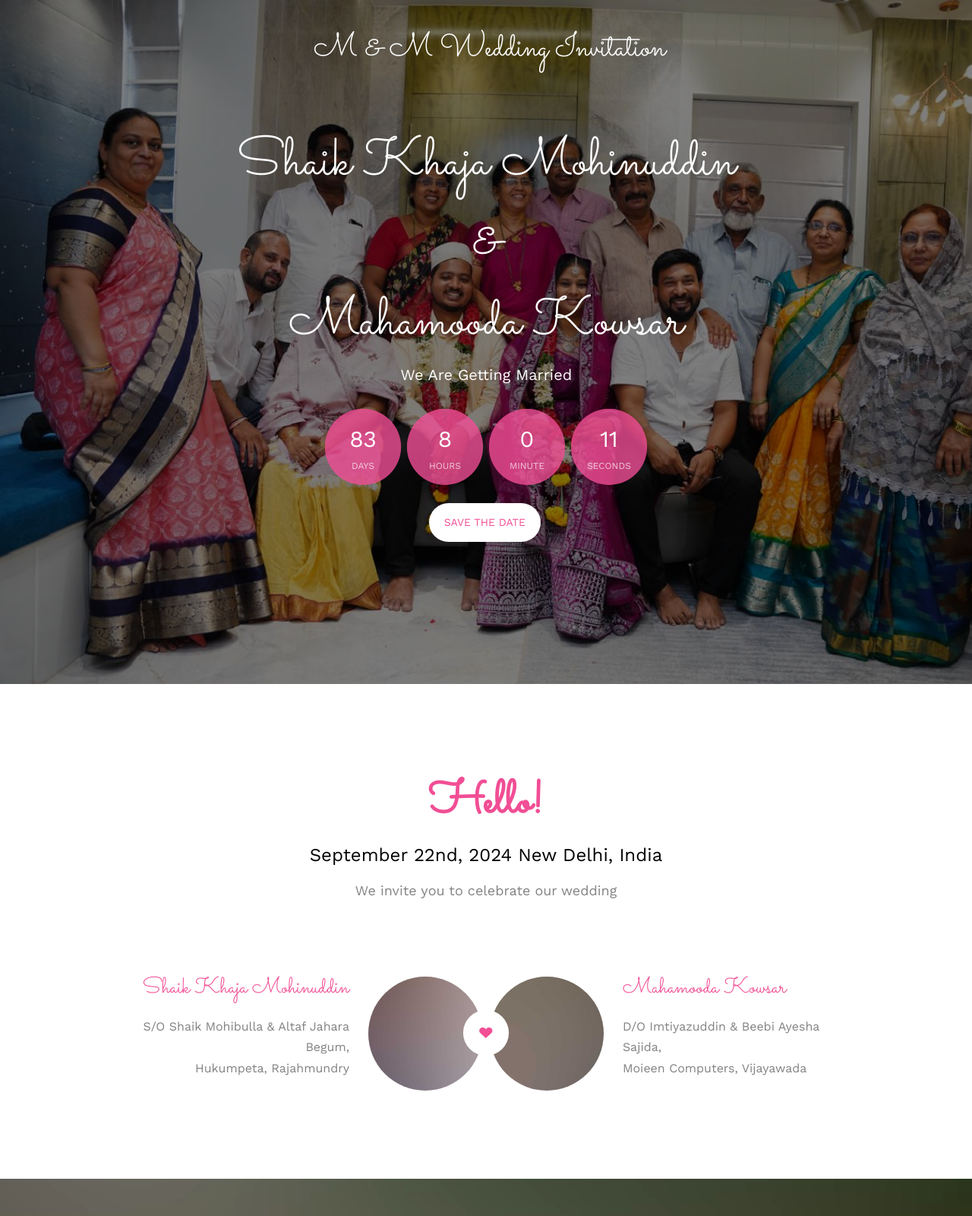
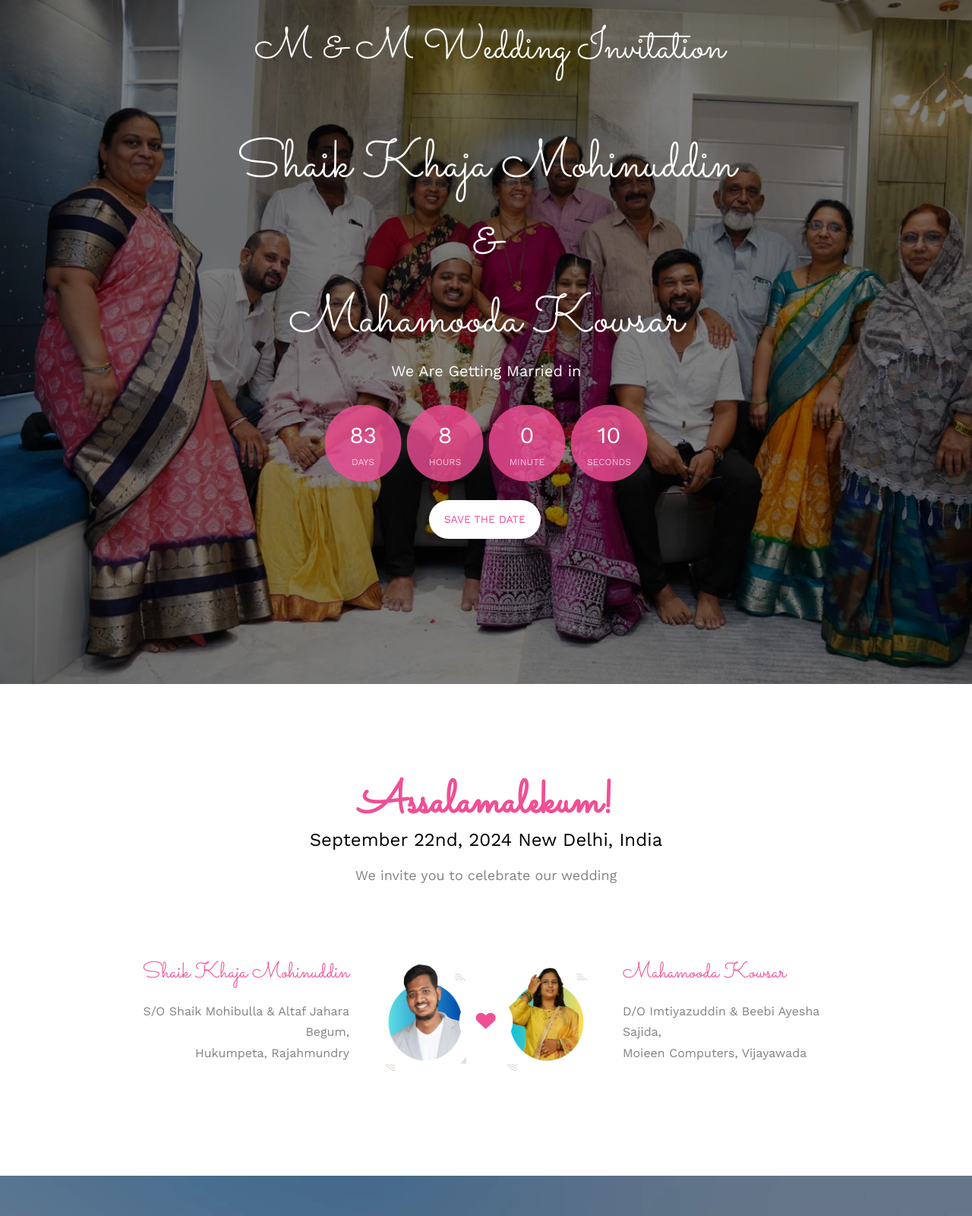
Before and after one commit to ajmeer29/mandm, a plain HTML site: page index.html in a window 1280 px wide. Shown: the top 1600 px of the page at 76% size. Drawn offline with nearby package versions, Linux system fonts and the light colour scheme; files whose address does not match are found by name.

Commit message:
recent_changes

```diff
--- a/css/style.css
+++ b/css/style.css
@@ -100,7 +100,8 @@ h1, h2, h3, h4, h5, h6, figure {
   }
 }
 .fh5co-nav #fh5co-logo {
-    font-size: 43px;
+/*    font-size: 43px;*/
+    font-size: calc(1.525rem + 3.3vw);
     margin: 0;
     padding: 0;
     line-height: 50px;
@@ -233,7 +234,7 @@ h1, h2, h3, h4, h5, h6, figure {
     background-size: cover;
     background-position: top center;
     background-repeat: no-repeat;
-    position: fixed;
+    position: relative;
 }
 
 .fh5co-bg {
@@ -331,6 +332,7 @@ h1, h2, h3, h4, h5, h6, figure {
   height: 900px;
   display: table;
   width: 100%;
+
 }
 @media screen and (max-width: 768px) {
   .fh5co-cover .display-t,
@@ -852,14 +854,14 @@ form label {
 .fh5co-cover .display-tc h1 {
     margin-bottom: 0px;
     font-size: 70px;
-    line-height: 1.5;
+    line-height: normal;
     font-family: "Sacramento", Arial, serif;
 }
 @media screen and (max-width: 768px) {
   #fh5co-header .display-tc h1,
   #fh5co-counter .display-tc h1,
   .fh5co-cover .display-tc h1 {
-    font-size: 40px;
+    font-size: 47px;
     height: auto;
   }
 }
@@ -1032,7 +1034,9 @@ form label {
 
 .couple-wrap {
     width: 90%;
-  margin: 0 auto;
+    margin-right: auto;
+    margin-left: auto;
+    margin-bottom: 0;
     position: relative;
 }
 @media screen and (max-width: 768px) {
@@ -1050,7 +1054,7 @@ form label {
   animation: pulse 1s ease infinite;
 }
 .heart i {
-  font-size: 20px;
+    font-size: 30px;
     background: #fff;
     padding: 20px;
     color: #F14E95;
@@ -1089,8 +1093,8 @@ form label {
   height: 150px;
 }
 .couple-half .groom img, .couple-half .bride img {
-  width: 150px;
-  height: 150px;
+    width: 160px;
+    height: 160px;
     -webkit-border-radius: 50%;
     -moz-border-radius: 50%;
     -ms-border-radius: 50%;
@@ -1110,10 +1114,12 @@ form label {
 .couple-half .groom {
     float: right;
     margin-right: 5px;
+    margin-top: 0px;
 }
 .couple-half .bride {
     float: left;
     margin-left: 5px;
+    margin-bottom: 20px;
 }
 .couple-half .desc-groom {
   padding-right: 180px;
@@ -1188,7 +1194,7 @@ form label {
 }
 .fh5co-heading h2 {
     font-size: 60px;
-  margin-bottom: 10px;
+    margin-bottom: -10px;
     line-height: 1.5;
     font-weight: bold;
     color: #F14E95;
--- a/index.html
+++ b/index.html
@@ -10,21 +10,7 @@
 	<meta name="viewport" content="width=device-width, initial-scale=1">
 	<meta name="description" content="Wedding Invitation of M & M" />
 	<meta name="keywords" content="Shaik,Khaja,Mohinuddin, mobile first, responsive" />
-	<meta name="author" content="FREEHTML5.CO" />
-
-  <!--
-	//////////////////////////////////////////////////////
-
-	FREE HTML5 TEMPLATE
-	DESIGNED & DEVELOPED by FREEHTML5.CO
-
-	Website: 		http://freehtml5.co/
-	Email: 			info@freehtml5.co
-	Twitter: 		http://twitter.com/fh5co
-	Facebook: 		https://www.facebook.com/fh5co
-
-	//////////////////////////////////////////////////////
-	 -->
+	<meta name="author" content="mandm wedding invitation" />
 
   	<!-- Facebook and Twitter integration -->
 	<meta property="og:title" content=""/>
@@ -37,7 +23,7 @@
 	<meta name="twitter:url" content="" />
 	<meta name="twitter:card" content="" />
 
-	<link href='https://fonts.googleapis.com/css?family=Work+Sans:400,300,600,400italic,700' rel='stylesheet' type='text/css'>
+	<link href="https://fonts.googleapis.com/css?family=Work+Sans:400,300,600,400italic,700" rel="stylesheet" type="text/css">
 	<link href="https://fonts.googleapis.com/css?family=Sacramento" rel="stylesheet">
 
 	<!-- Animate.css -->
@@ -80,7 +66,7 @@
     </div>
   </nav>
 
-	<header id="fh5co-header" class="fh5co-cover" role="banner" style="background-image:url(images/img_bg_6.jpg);">
+	<header id="fh5co-header" class="fh5co-cover" role="banner" style="background-image:url(images/img_bg_6.jpg); background-size:cover">
 		<div class="overlay"></div>
 		<div class="container">
 			<div class="row">
@@ -88,7 +74,7 @@
 					<div class="display-t">
 						<div class="display-tc animate-box" data-animate-effect="fadeIn">
 							<h1>Shaik Khaja Mohinuddin &amp;<br> Mahamooda Kowsar</h1>
-							<h2>We Are Getting Married</h2>
+							<h2>We Are Getting Married in</h2>
 							<div class="simply-countdown simply-countdown-one"></div>
 							<p><a href="#" class="btn btn-default btn-sm">Save the date</a></p>
 						</div>
@@ -102,7 +88,7 @@
 		<div class="container">
 			<div class="row">
 				<div class="col-md-8 col-md-offset-2 text-center fh5co-heading animate-box">
-					<h2>Hello!</h2>
+					<h2>Assalamalekum!</h2>
 					<h3>September 22nd, 2024 New Delhi, India</h3>
 					<p>We invite you to celebrate our wedding</p>
 				</div>
@@ -110,7 +96,7 @@
 			<div class="couple-wrap animate-box">
 				<div class="couple-half">
 					<div class="groom">
-						<img src="images/groom.jpg" alt="groom" class="img-responsive">
+						<img src="images/groom2.png" alt="groom" class="img-responsive">
 					</div>
 					<div class="desc-groom">
 						<h3>Shaik Khaja Mohinuddin</h3>
@@ -118,10 +104,10 @@
 							Hukumpeta, Rajahmundry</p>
 					</div>
 				</div>
-				<p class="heart text-center"><i class="icon-heart2"></i></p>
+				<p class="heart text-center" style="width: auto"><i class="icon-heart2"></i></p>
 				<div class="couple-half">
 					<div class="bride">
-						<img src="images/bride.jpg" alt="groom" class="img-responsive">
+						<img src="images/bride0.png" alt="groom" class="img-responsive">
 					</div>
 					<div class="desc-bride">
 						<h3>Mahamooda Kowsar</h3>
@@ -132,7 +118,7 @@
 		</div>
 	</div>
 
-	<div id="fh5co-event" class="fh5co-bg" style="background-image: url(images/img_bg_3.jpg), -webkit-linear-gradient(270deg,rgba(255,255,255,1.00) 0%,rgba(255,119,119,1.00) 100%); background-image: url(images/img_bg_3.jpg), -moz-linear-gradient(270deg,rgba(255,255,255,1.00) 0%,rgba(255,119,119,1.00) 100%); background-image: url(images/img_bg_3.jpg), -o-linear-gradient(270deg,rgba(255,255,255,1.00) 0%,rgba(255,119,119,1.00) 100%); background-image: url(images/img_bg_3.jpg), linear-gradient(180deg,rgba(255,255,255,1.00) 0%,rgba(255,119,119,1.00) 100%);">
+	<div id="fh5co-event" class="fh5co-bg" style="background-image:url(images/img_bg_3.jpg); background-size:cover">
 		<div class="overlay"></div>
 		<div class="container">
 			<div class="row">
```
Also changed, not shown: images/bride.png (added), images/bride0.png (added), images/bride1.jpg (added), images/bride2.jpg (added), images/bride3.jpg (added), images/bride3.png (added), images/bride_old.jpg (added), images/groom.png (added), images/groom1.jpg (added), images/groom2.png (added), images/img_bg_8.jpg (added), 1 other file. Lines whose indentation alone changed are shown as unchanged.
